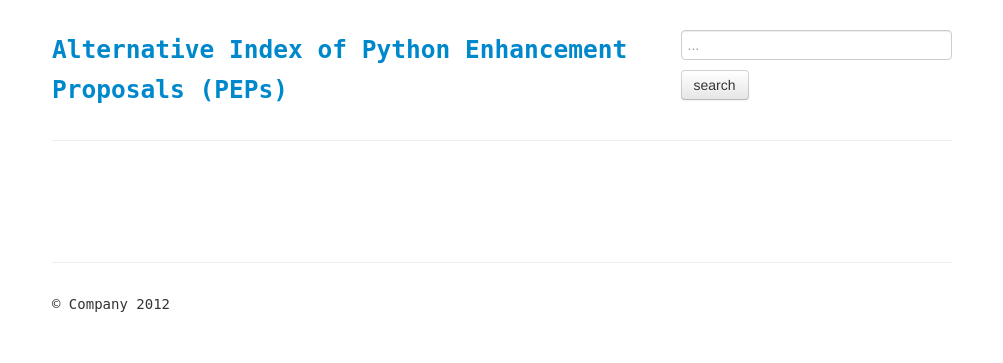
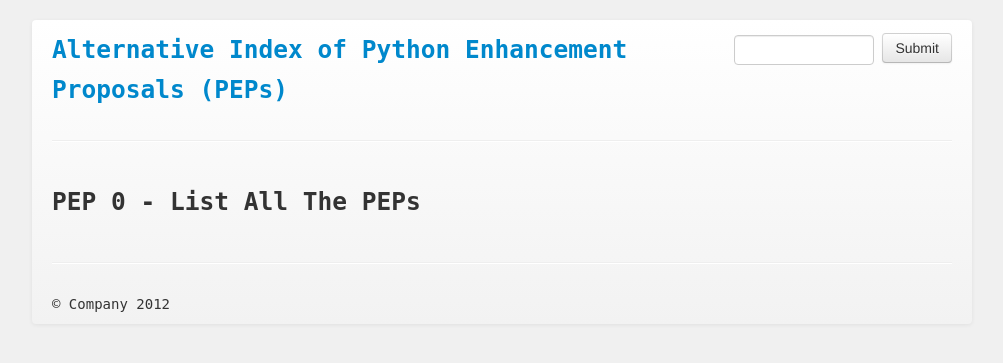
Before and after one commit to d0ugal/peps, a Flask app: page / in a window 1280 px wide. Shown: the top 363 px of the page, without its empty margins (138-1141 px from the left). Run offline with Flask 2, Linux system fonts and the light colour scheme; data that the repository does not hold is empty; parts of the project's set-up code (start-up, migrations or seed data) failed here and were passed over; some libraries are stand-ins or nearby versions.

Commit message:
Update views.

```diff
--- a/app/static/pep.css
+++ b/app/static/pep.css
@@ -2,12 +2,14 @@ body{
     font-family: 'Ubuntu Mono', monospace;
     padding-top: 20px;
     padding-bottom: 40px;
+    background-color: #f0f0f0;
 }
 
 /* Custom container */
 .container-narrow {
     margin: 0 auto;
     max-width: 900px;
+    border: #444;
 }
 .container-narrow > hr {
     margin: 30px 0;
@@ -27,7 +29,6 @@ body{
 }
 
 .marketing {
-    margin: 60px 0;
 }
 .marketing p + h4 {
     margin-top: 28px;
--- a/app/templates/base/base.html
+++ b/app/templates/base/base.html
@@ -24,19 +24,19 @@
 
   <body>
 
-    <div class="container-narrow">
+    <div class="container-narrow navbar-inner">
 
       <div class="masthead">
         <div class="pull-right">
-          <form action="/search/">
-            <input class="input-block-level search" type="text" name="q" placeholder="..."/>
-            <input class="btn" type="submit" value="search" />
+          <form class="navbar-form pull-left" action="search">
+            <input type="text" class="span2" name="q">
+            <button type="submit" class="btn">Submit</button>
           </form>
         </div>
         <h3><a href="/">Alternative Index of Python Enhancement Proposals (PEPs)</a></h3>
       </div>
 
-      <hr>
+      <hr/>
 
       <div class="row-fluid marketing">
         {% block content %}{% endblock %}
--- a/app/templates/base/index.html
+++ b/app/templates/base/index.html
@@ -2,15 +2,29 @@
 
 {% block content %}
 
+    <h3>PEP 0 - List All The PEPs</h3>
+
     {% for pep in peps %}
 
-        <h3><a href="/{{ pep.number }}/">{{ pep.number }} - {{ pep.properties.title }}</a></h3>
+        <div class="span-6">
+            <a href="/{{ pep.number }}/">
+                PEP {{ "%04d"|format(pep.number) }} -- {{ pep.properties.title }}
+            </a>
 
-        <table>
-        {% for prop, value in pep.properties.items() %}
-            <tr><td>{{ prop }}</td><td>{{ value }}</td></tr>
-        {% endfor %}
-        </table>
+            <div class="btn-group">
+                {% if pep.properties.status %}
+                <button class="btn btn-mini">
+                    <a href="?status={{ pep.properties.status }}">{{ pep.properties.status }}</a>
+                </button>
+                {% endif %}
+                {% if pep.properties.type %}
+                <button class="btn btn-mini">
+                    <a href="?type={{ pep.properties.type }}">{{ pep.properties.type }}</a>
+                </button>
+                {% endif %}
+            </div>
+
+        </div>
 
     {% endfor %}
 
--- a/app/templates/base/pep_view.html
+++ b/app/templates/base/pep_view.html
@@ -4,6 +4,6 @@
 
         <h2>{{ pep.number }} - {{ pep.properties.title }}</h1>
 
-        {{ pep.content|literalnl2br }}
+        {{ pep.content|safe }}
 
 {% endblock %}
--- a/app/views.py
+++ b/app/views.py
@@ -10,7 +10,13 @@ mod = Blueprint('base', __name__)
 @mod.route('/')
 def index():
 
-    latest = Pep.query.order_by(Pep.number.desc()).limit(10)
+    latest = Pep.query.order_by(Pep.number.asc())
+
+    if 'status' in request.args:
+        latest = latest.filter(Pep.properties.contains({'status': request.args.get('status')}))
+
+    if 'type' in request.args:
+        latest = latest.filter(Pep.properties.contains({'type': request.args.get('type')}))
 
     return render_template('base/index.html',
         peps=latest,
```
